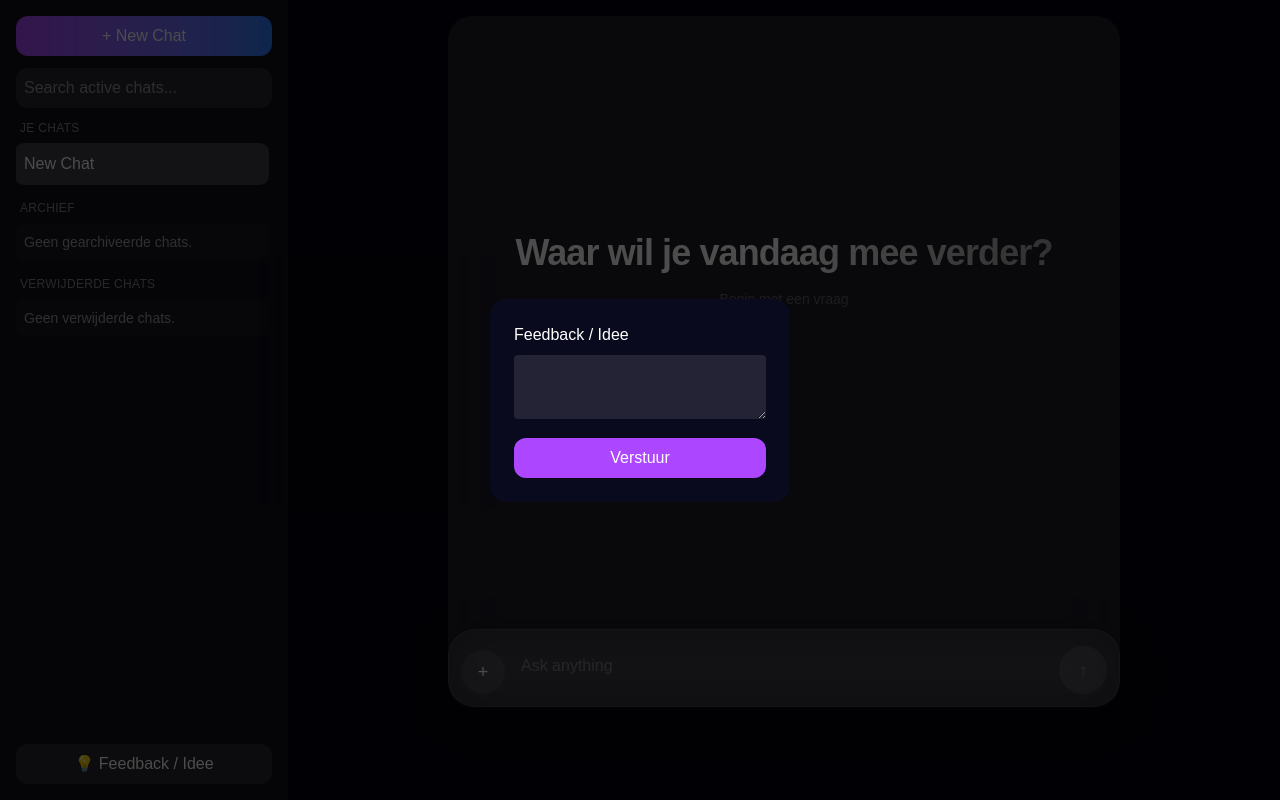
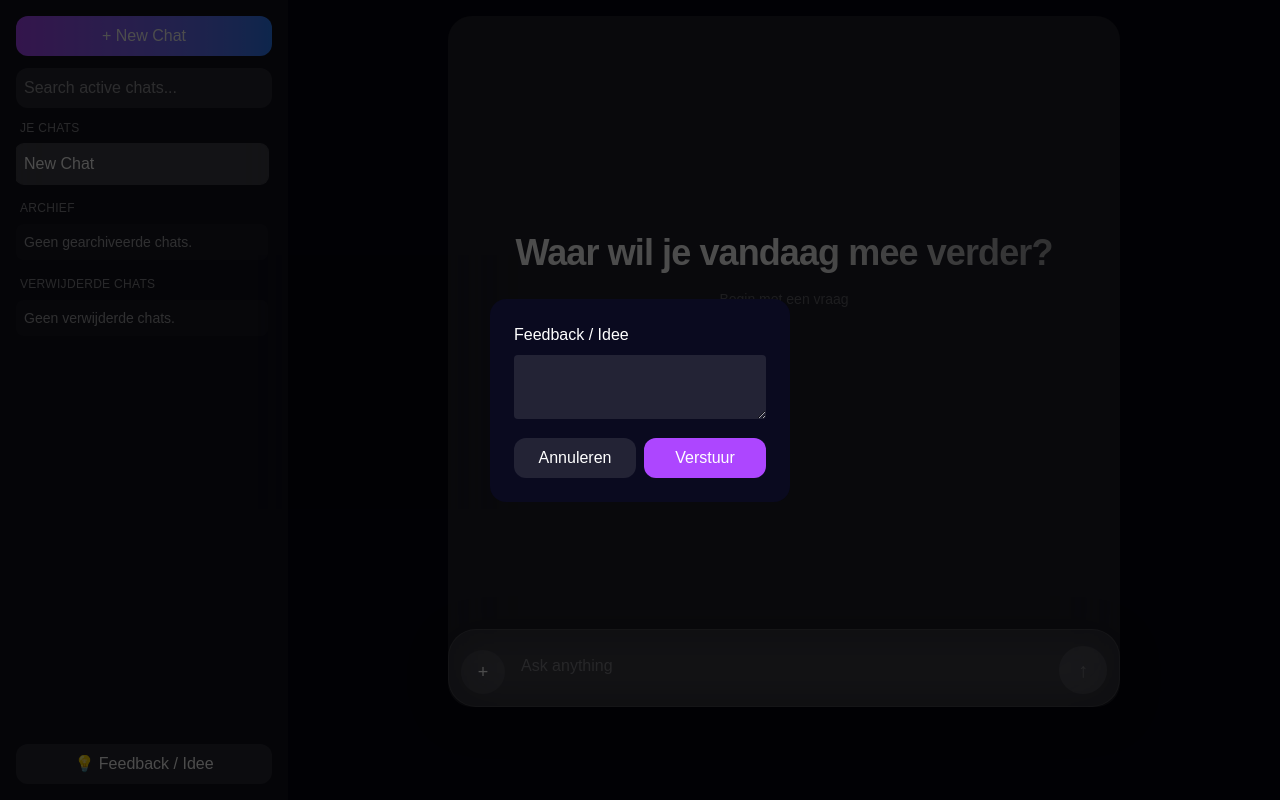
Before and after one commit to 1hoothoot2-cmd/OpenLura, a Next.js app: page / in a window 1280 px wide. Both pictures are taken after a click on the button "💡 Feedback / Idee". Built offline with nearby package versions, Linux system fonts and the light colour scheme.

Commit message:
add feedback main page

```diff
--- a/app/page.tsx
+++ b/app/page.tsx
@@ -1043,12 +1043,23 @@ const handleImprovedFeedback = (chatId: number, msgIndex: number, type: string)
               onChange={(e) => setFeedbackText(e.target.value)}
               className="w-full p-2 rounded bg-white/10 mb-3"
             />
+            <div className="flex gap-2">
+              <button
+                onClick={() => {
+                  setShowFeedbackBox(false);
+                  setFeedbackText("");
+                }}
+                className="flex-1 p-2 bg-white/10 rounded-xl"
+              >
+                Annuleren
+              </button>
               <button
                 onClick={handleIdeaSubmit}
-              className="w-full p-2 bg-purple-500 rounded-xl"
+                className="flex-1 p-2 bg-purple-500 rounded-xl"
               >
                 Verstuur
               </button>
+            </div>
           </div>
         </div>
       )}
```
Lines whose indentation alone changed are shown as unchanged.
